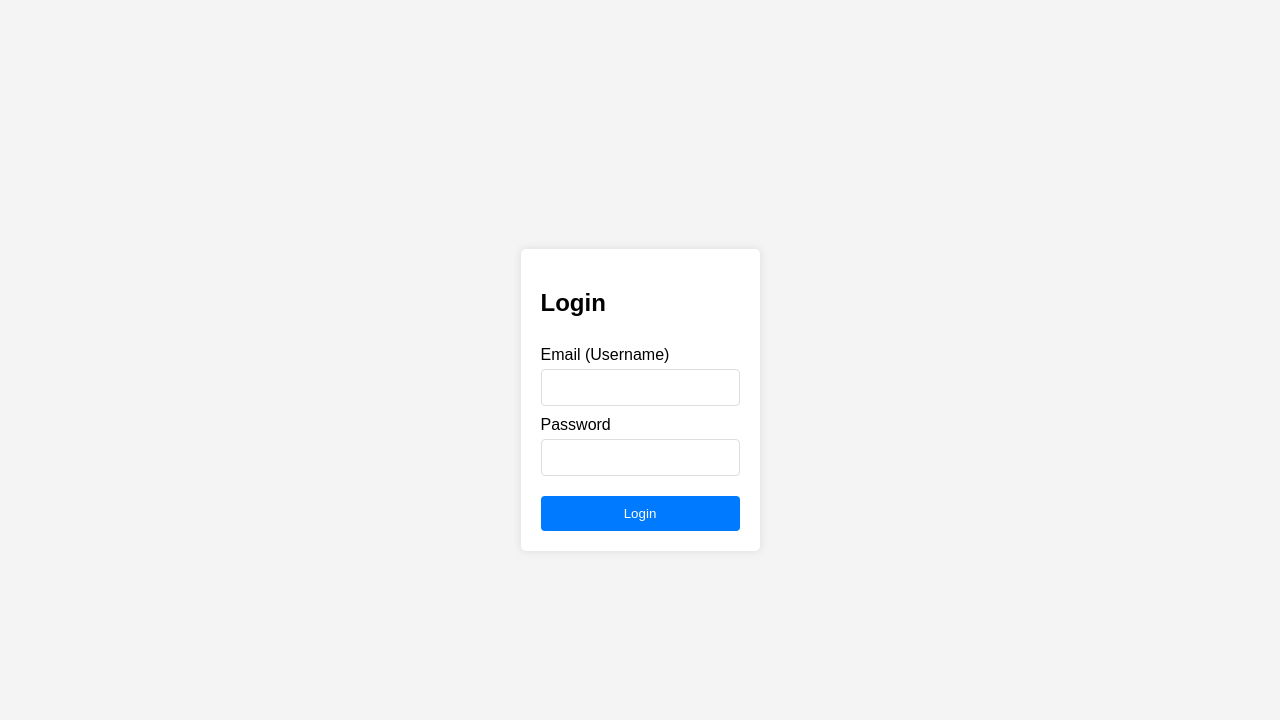
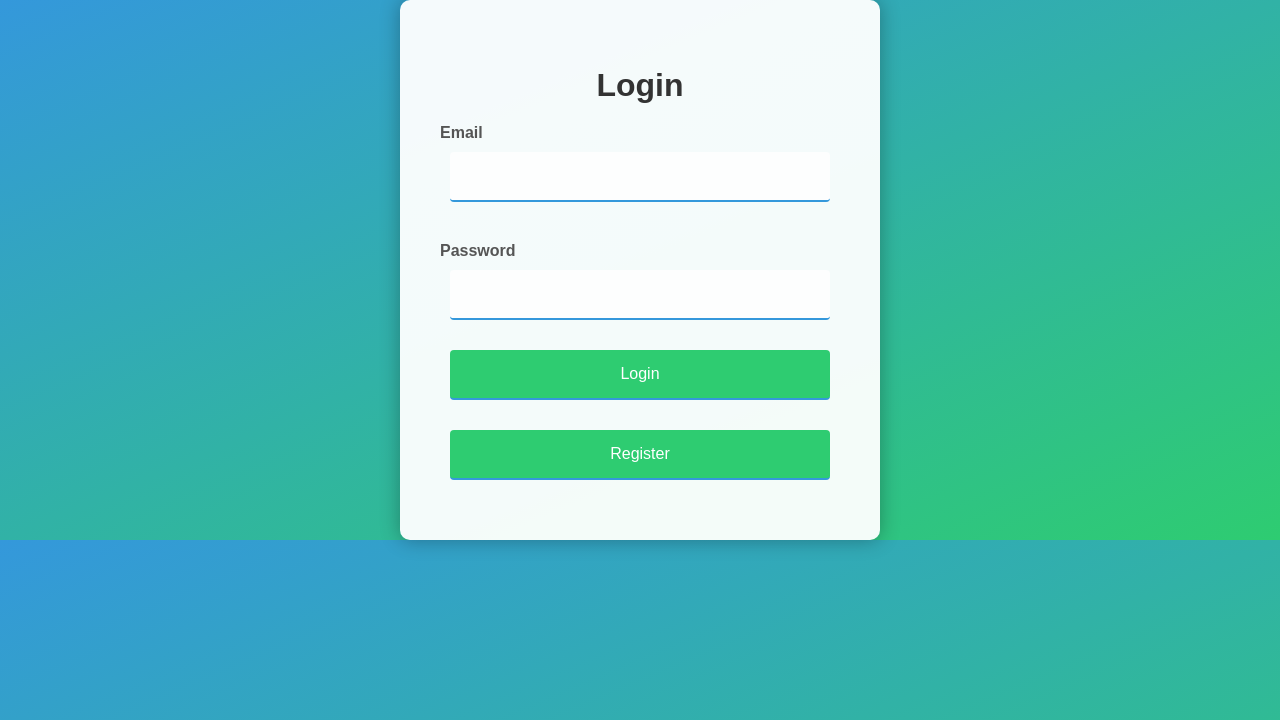
Before and after one commit to jhteh2000/sse-team-project-1, a Flask app: page /login in a window 1280 px wide. Shown: the top 720 px of the page. Run offline with Flask 3, Linux system fonts and the light colour scheme.

Commit message:
Update login.html

```diff
--- a/api/templates/login.html
+++ b/api/templates/login.html
@@ -4,19 +4,20 @@
     <meta charset="UTF-8">
     <meta name="viewport" content="width=device-width, initial-scale=1.0">
     <title>Login</title>
-    <link rel="stylesheet" href="../static/css/login.css">
+    <link rel="stylesheet" href="../static/css/logres.css">
 </head>
 <body>
     <div class="container">
         <h2>Login</h2>
         <form action="/login-endpoint" method="post">
-            <label for="email">Email (Username)</label>
+            <label for="email">Email</label>
             <input type="email" id="email" name="email" required>
 
             <label for="password">Password</label>
             <input type="password" id="password" name="password" required>
 
             <input type="submit" value="Login">
+            <input type="button" value="Register" onclick="window.location.href='/register.html'">
         </form>
     </div>
 </body>
```
